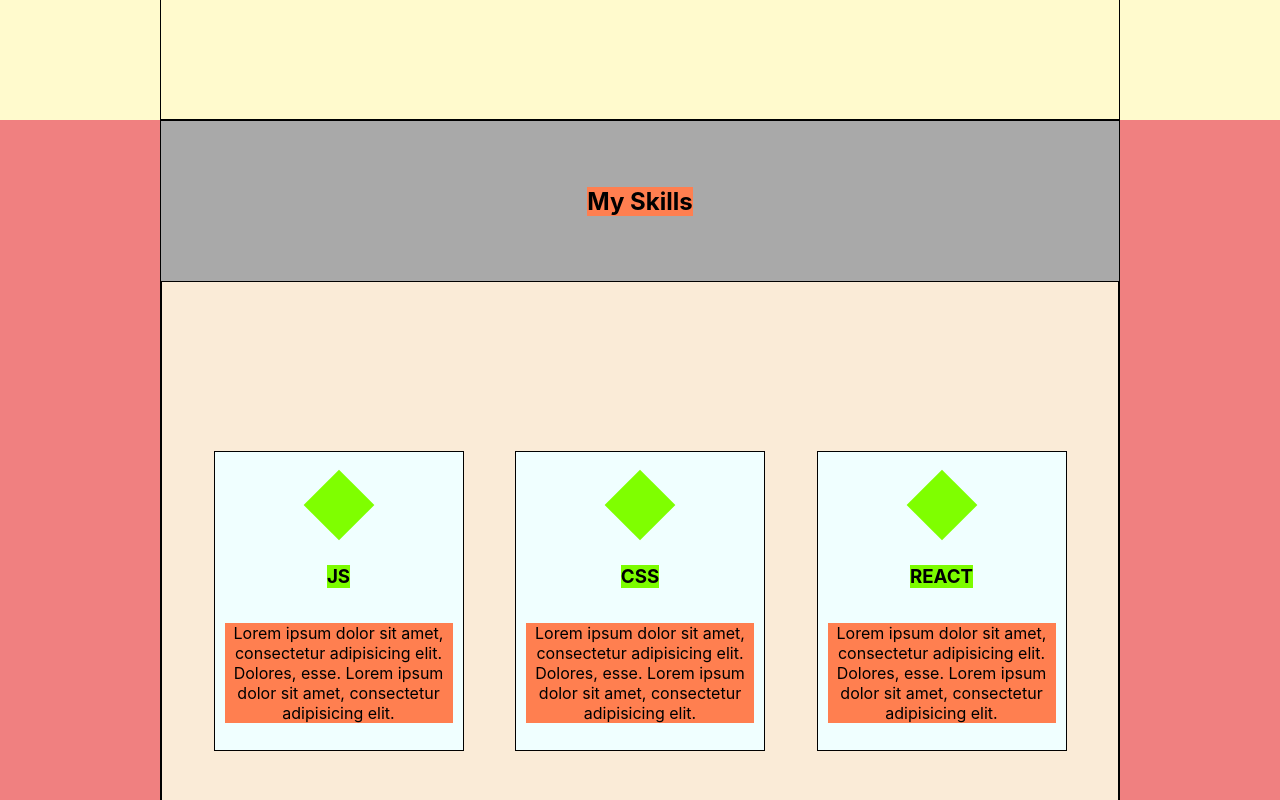
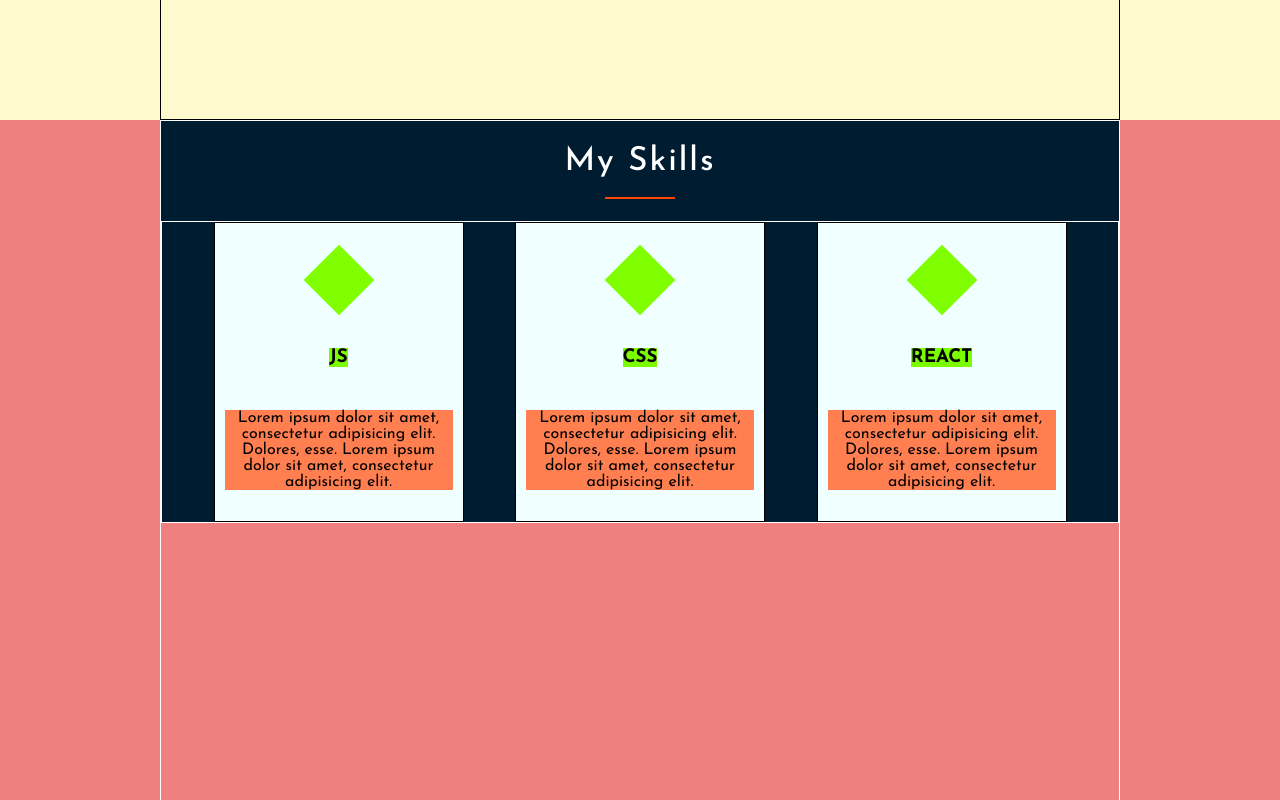
Before and after one commit to andbudha/my_portfolio, a React (Create React App) app: page / in a window 1280 px wide. Shown: the part 760-1560 px from the top of the page. Built offline with nearby package versions, Linux system fonts and the light colour scheme.

Commit message:
styles updated/common Title component added

```diff
--- a/public/index.html
+++ b/public/index.html
@@ -1,20 +1,23 @@
 <!DOCTYPE html>
 <html lang="en">
+
 <head>
   <meta charset="utf-8" />
   <link rel="icon" href="%PUBLIC_URL%/favicon.ico" />
   <meta name="viewport" content="width=device-width, initial-scale=1" />
   <meta name="theme-color" content="#000000" />
-    <meta
-      name="description"
-      content="Web site created using create-react-app"
-    />
+  <meta name="description" content="Web site created using create-react-app" />
   <link rel="apple-touch-icon" href="%PUBLIC_URL%/logo192.png" />
   <!--
       manifest.json provides metadata used when your web app is installed on a
       user's mobile device or desktop. See https://developers.google.com/web/fundamentals/web-app-manifest/
     -->
+
   <link rel="manifest" href="%PUBLIC_URL%/manifest.json" />
+  <link rel="preconnect" href="https://fonts.googleapis.com">
+  <link rel="preconnect" href="https://fonts.gstatic.com" crossorigin>
+  <link href="https://fonts.googleapis.com/css2?family=Josefin+Sans:wght@200;300;400;500;600;700&display=swap"
+    rel="stylesheet">
   <!--
       Notice the use of %PUBLIC_URL% in the tags above.
       It will be replaced with the URL of the `public` folder during the build.
@@ -26,6 +29,7 @@
     -->
   <title>React App</title>
 </head>
+
 <body>
   <noscript>You need to enable JavaScript to run this app.</noscript>
   <div id="root"></div>
@@ -40,4 +44,5 @@
       To create a production bundle, use `npm run build` or `yarn build`.
     -->
 </body>
+
 </html>
--- /dev/null
+++ b/src/components/common/title/Title.jsx
@@ -0,0 +1,9 @@
+import styles from './Title.module.css'
+
+export const Title = (props) => {
+    return (
+        <div className={styles.title}>
+            <h2>{props.title}</h2>
+        </div>
+    );
+}
--- /dev/null
+++ b/src/components/common/title/Title.module.css
@@ -0,0 +1,33 @@
+* {
+    margin: 0;
+    padding: 0;
+    box-sizing: border-box;
+}
+
+.title {
+    min-height: 100px;
+    background-color: #001C30;
+    display: flex;
+    justify-content: center;
+    align-items: center;
+    padding-bottom: 20px;
+}
+
+.title h2 {
+    color: #ffffff;
+    font-size: 33px;
+    letter-spacing: 2px;
+    font-weight: 500;
+    position: relative;
+}
+
+.title h2::before {
+    content: '';
+    width: 70px;
+    background-color: #ff4500;
+    bottom: -20px;
+    position: absolute;
+    height: 2px;
+    left: 50%;
+    transform: translate(-50%, 50%);
+}
--- a/src/main/Main.module.css
+++ b/src/main/Main.module.css
@@ -1,10 +1,10 @@
-*{
+* {
     margin: 0;
     padding: 0;
     box-sizing: border-box;
 }
 
-.main{
+.main {
     height: 100vh;
     background-color: lemonchiffon;
     display: flex;
@@ -28,6 +28,7 @@
     width: 300px;
     background-color: azure;
     border: 1px solid black;
+    font-family: 'Josefin Sans', sans-serif;
 }
 
 .main_img {
--- a/src/projects/Projects.module.css
+++ b/src/projects/Projects.module.css
@@ -1,4 +1,4 @@
-*{
+* {
     margin: 0;
     padding: 0;
     box-sizing: border-box;
--- a/src/projects/project/Project.module.css
+++ b/src/projects/project/Project.module.css
@@ -1,4 +1,4 @@
-*{
+* {
     margin: 0;
     padding: 0;
     box-sizing: border-box;
--- a/src/skills/Skills.js
+++ b/src/skills/Skills.js
@@ -1,6 +1,7 @@
 import React from 'react';
 import styles from './Skills.module.css'
-import {Skill} from "./skill/Skill";
+import { Skill } from "./skill/Skill";
+import { Title } from '../components/common/title/Title';
 
 export const Skills = () => {
 
@@ -9,13 +10,11 @@
     return (
         <div className={styles.skills}>
             <div className={styles.skills_container}>
-                <div className={styles.skills_title}>
-                    <h2>My Skills</h2>
-                </div>
+                <Title title={'My Skills'} />
                 <div className={styles.skills_box_container}>
-                    <Skill title={'JS'} description={description}/>
-                    <Skill title={'CSS'} description={description}/>
-                    <Skill title={'REACT'} description={description}/>
+                    <Skill title={'JS'} description={description} />
+                    <Skill title={'CSS'} description={description} />
+                    <Skill title={'REACT'} description={description} />
                 </div>
 
             </div>
--- a/src/skills/Skills.module.css
+++ b/src/skills/Skills.module.css
@@ -1,7 +1,8 @@
-*{
+* {
     margin: 0;
     padding: 0;
     box-sizing: border-box;
+    font-family: 'Josefin Sans', sans-serif;
 }
 
 .skills {
@@ -10,27 +11,15 @@
 }
 
 .skills_container {
-    border: solid 1px;
+    border: solid 1px white;
     min-height: 100vh;
     width: 75%;
     margin: 0 auto;
 }
 
-.skills_title {
-    min-height: 20vh;
-    background-color: darkgrey;
-    display: flex;
-    justify-content: center;
-    align-items: center;
-}
-
-.skills_title h2 {
-    background-color: coral;
-}
 .skills_box_container {
-    border: 1px solid;
-    min-height: 80vh;
-    background-color: antiquewhite;
+    border: 1px solid white;
+    background-color: #001C30;
     display: flex;
     justify-content: space-evenly;
     align-items: center;
```
Lines whose indentation alone changed are shown as unchanged.
